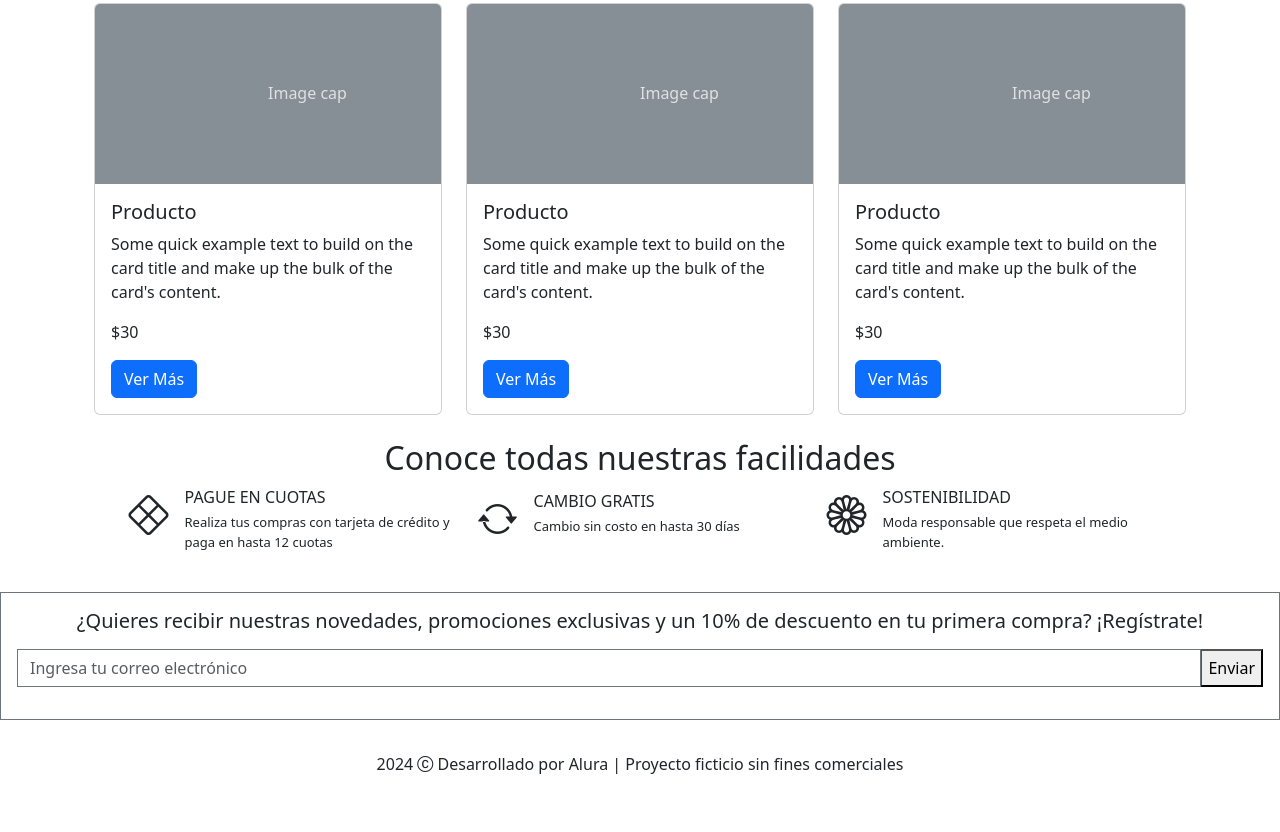
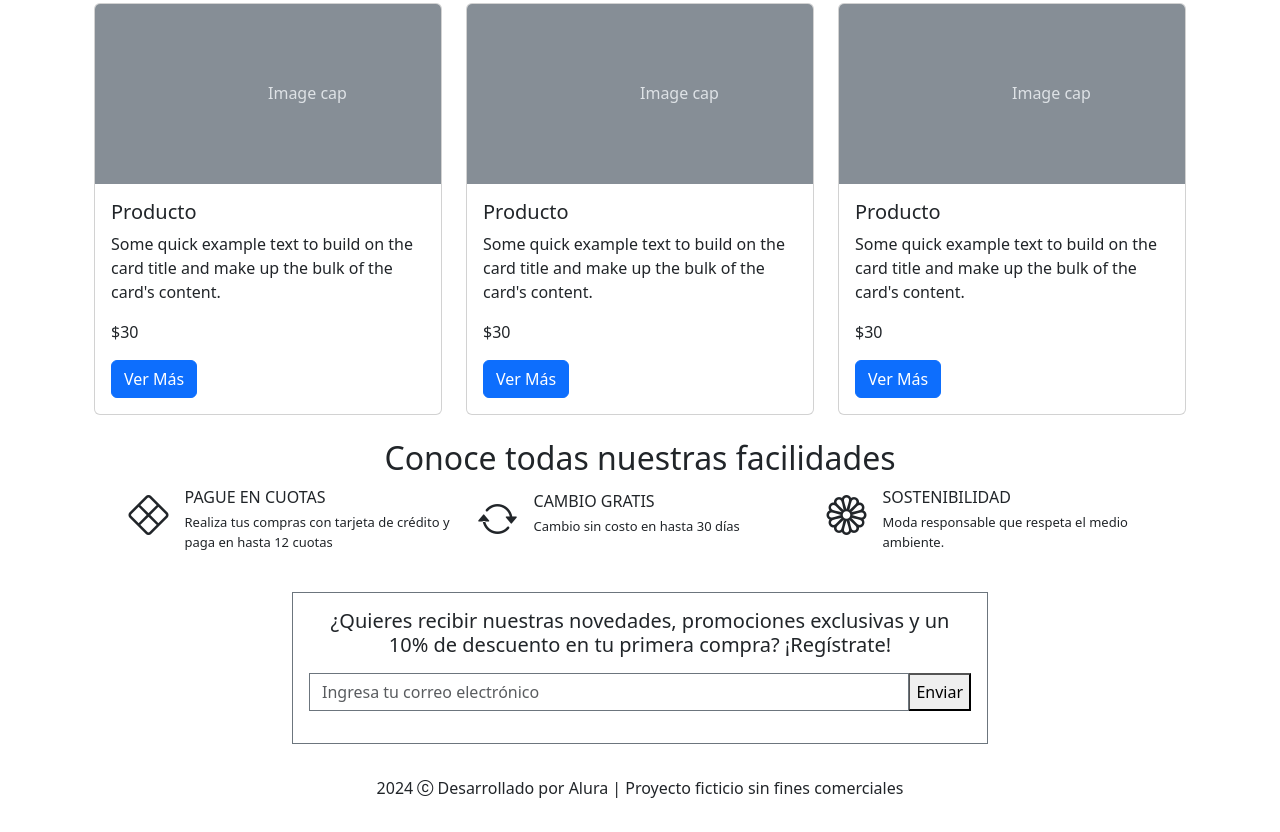
Before and after one commit to sammadr/Meteora, a plain HTML site: page index.html in a window 1280 px wide. Shown: the part 1221-2053 px from the top of the page. Before the commit the page ends 2029 px from the top, so only its background shows below. Drawn offline with nearby package versions, Linux system fonts and the light colour scheme.

Commit message:
agregando estilos div-novedades y media

```diff
--- a/estilos.css
+++ b/estilos.css
@@ -5,3 +5,13 @@
 .div-facilidades{
     width: 325px;
 }
+
+.div-novedades{
+    width: 325px;
+}
+
+@media (min-width: 768px){
+    .div-novedades{
+        width: 696px;
+    }
+}
```
